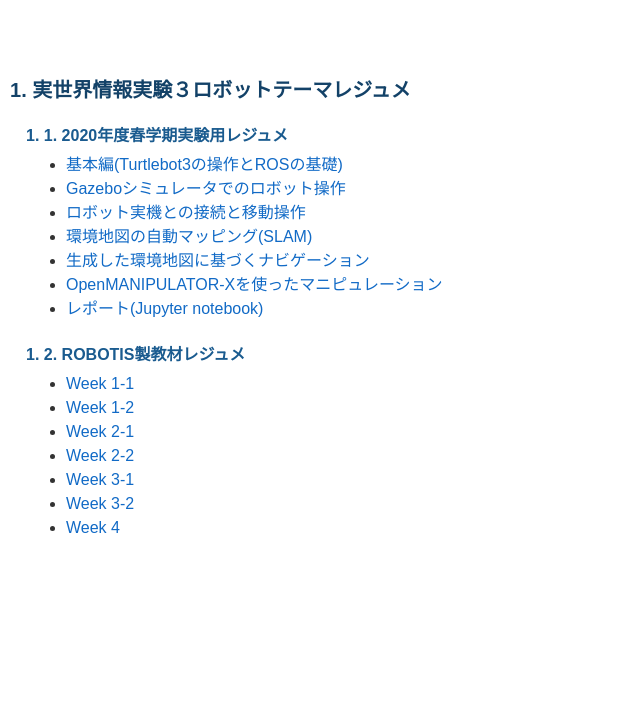
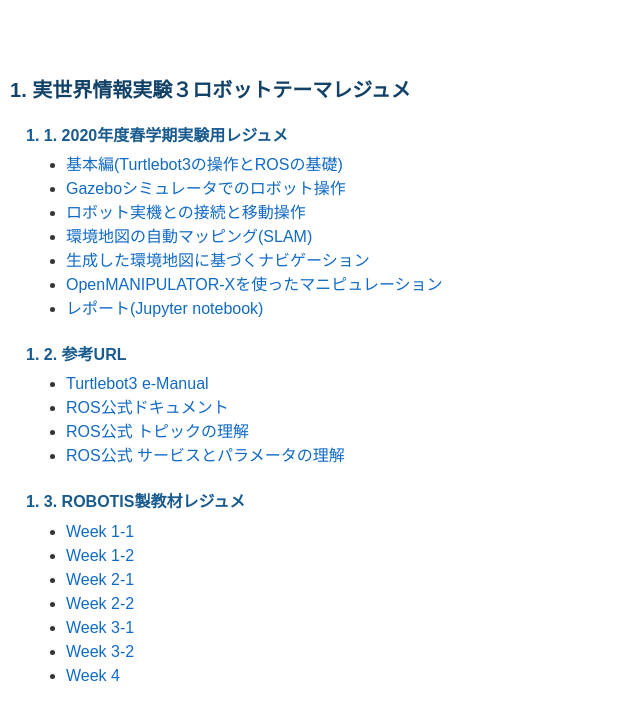
Before and after one commit to NobutakaShimada/nobutakashimada.github.io, a Jekyll site: the page built from index.md, in a window 1280 px wide. Shown: the top 720 px of the page, without its empty margins (0-640 px from the left). Built offline with Jekyll 4.4.1, drawn with Linux system fonts in a browser that asks for light colours; nearby versions of some CDN libraries; a script bundle is joined from its source files by our own code; our own code applies the rules of GitHub Pages for plain Markdown files.

Commit message:
update indexes

```diff
--- a/index.md
+++ b/index.md
@@ -24,6 +24,12 @@
 - [OpenMANIPULATOR-Xを使ったマニピュレーション](https://nobutakashimada.github.io/docs/manipulation)
 - [レポート(Jupyter notebook)](https://nobutakashimada.github.io/docs/report)
 
+## 参考URL
+- [Turtlebot3 e-Manual](https://emanual.robotis.com/docs/en/platform/turtlebot3/overview/)
+- [ROS公式ドキュメント](http://wiki.ros.org/ja/ROS)
+- [ROS公式 トピックの理解](http://wiki.ros.org/ja/ROS/Tutorials/UnderstandingTopics)
+- [ROS公式 サービスとパラメータの理解](http://wiki.ros.org/ja/ROS/Tutorials/UnderstandingServicesParams)
+
 ## ROBOTIS製教材レジュメ
 
 - [Week 1-1](https://nobutakashimada.github.io/docs/week1-1)
```
